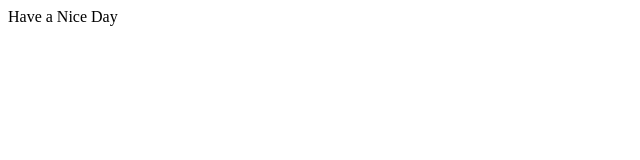
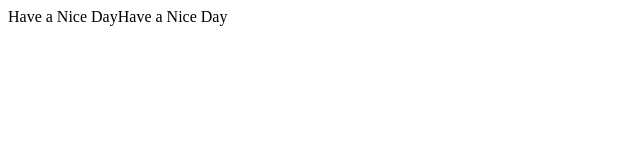
Before and after one commit to MunawarAliShah/demo, a plain HTML site: page index.html in a window 1280 px wide. Shown: the whole page, without its empty margins (0-640 px from the left). Drawn offline with Linux system fonts and the light colour scheme.

Commit message:
new changes

```diff
--- a/index.html
+++ b/index.html
@@ -10,6 +10,7 @@
         if(new Date().getHours()<6);
         {
             document.write("Have a Nice Day");
+            document.write("Have a Nice Day");
         }
     </script>
 <body>
```
